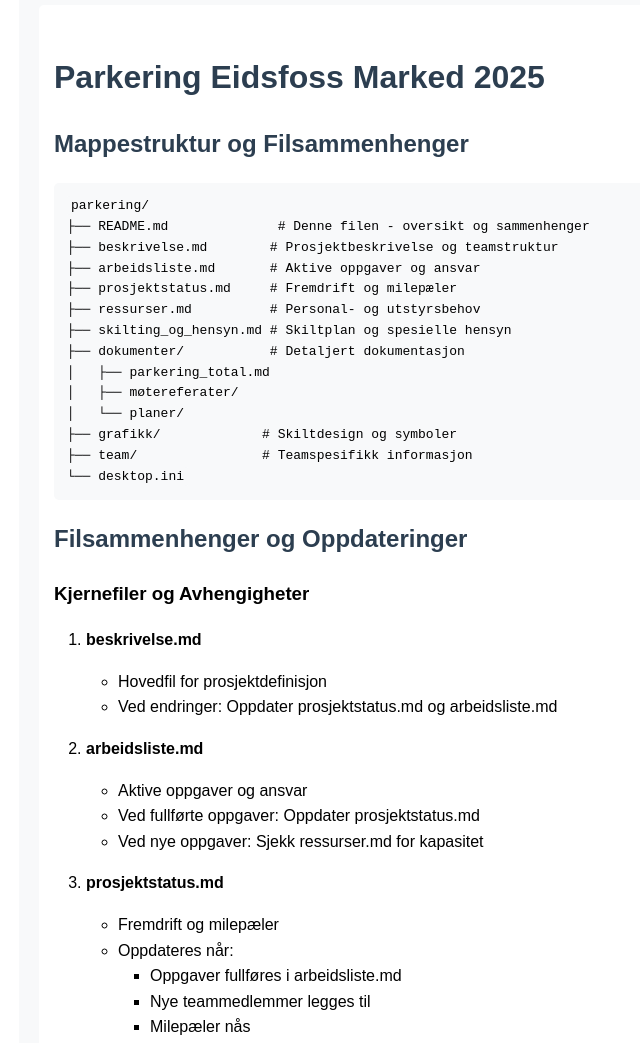
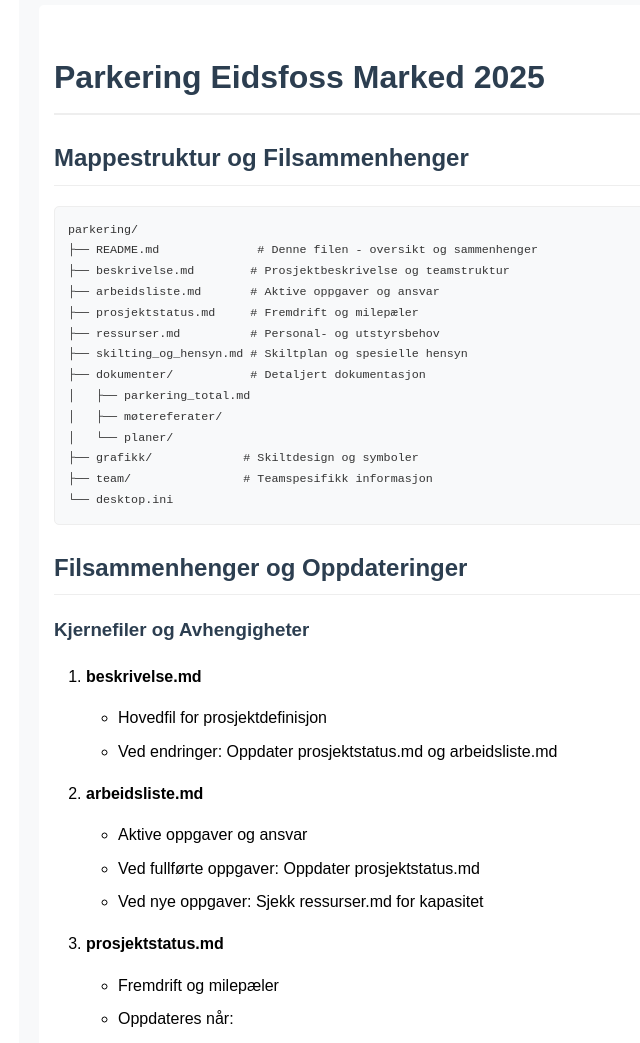
Before and after one commit to sagiet/sagiet.github.io, a plain HTML site: page parkering.html in a window 1280 px wide. Shown: the part 340-1383 px from the top of the page, without its empty margins (41-681 px from the left). Drawn offline with nearby package versions, Linux system fonts and the light colour scheme.

Commit message:
Forbedret Markdown-parsing og styling av innhold

```diff
--- a/parkering.html
+++ b/parkering.html
@@ -78,38 +78,98 @@
             padding: 15px;
             background-color: white;
             border-radius: 5px;
+            line-height: 1.6;
         }
-        .markdown-content h1 { font-size: 2em; margin-top: 1em; }
-        .markdown-content h2 { font-size: 1.5em; margin-top: 0.83em; }
-        .markdown-content h3 { font-size: 1.17em; margin-top: 1em; }
-        .markdown-content ul, .markdown-content ol { padding-left: 2em; }
+        .markdown-content h1 {
+            font-size: 2em;
+            margin-top: 1em;
+            color: #2c3e50;
+            border-bottom: 2px solid #eee;
+            padding-bottom: 0.3em;
+        }
+        .markdown-content h2 {
+            font-size: 1.5em;
+            margin-top: 1em;
+            color: #2c3e50;
+            border-bottom: 1px solid #eee;
+            padding-bottom: 0.3em;
+        }
+        .markdown-content h3 {
+            font-size: 1.17em;
+            margin-top: 1em;
+            color: #2c3e50;
+        }
+        .markdown-content ul,
+        .markdown-content ol {
+            padding-left: 2em;
+            margin: 1em 0;
+        }
+        .markdown-content li {
+            margin: 0.5em 0;
+        }
         .markdown-content code {
             background-color: #f8f9fa;
             padding: 2px 4px;
             border-radius: 3px;
             font-family: monospace;
+            font-size: 0.9em;
+            color: #e83e8c;
         }
         .markdown-content pre {
             background-color: #f8f9fa;
             padding: 1em;
             border-radius: 5px;
             overflow-x: auto;
+            border: 1px solid #eee;
+        }
+        .markdown-content pre code {
+            color: #333;
+            background: none;
+            padding: 0;
         }
         .markdown-content table {
             border-collapse: collapse;
             width: 100%;
             margin: 1em 0;
+            background-color: white;
         }
-        .markdown-content th, .markdown-content td {
+        .markdown-content th,
+        .markdown-content td {
             border: 1px solid #ddd;
             padding: 8px;
             text-align: left;
         }
         .markdown-content th {
             background-color: #f8f9fa;
+            font-weight: bold;
         }
         .markdown-content tr:nth-child(even) {
             background-color: #f8f9fa;
+        }
+        .markdown-content tr:hover {
+            background-color: #f5f5f5;
+        }
+        .markdown-content p {
+            margin: 1em 0;
+        }
+        .markdown-content blockquote {
+            margin: 1em 0;
+            padding-left: 1em;
+            border-left: 4px solid #eee;
+            color: #666;
+        }
+        .markdown-content img {
+            max-width: 100%;
+            height: auto;
+            display: block;
+            margin: 1em auto;
+        }
+        .markdown-content a {
+            color: #3498db;
+            text-decoration: none;
+        }
+        .markdown-content a:hover {
+            text-decoration: underline;
         }
     </style>
 </head>
@@ -120,7 +180,7 @@
 
         <div class="nav-menu">
             <a href="index.html">Hjem</a>
-            <a href="#" data-page="readme" class="active">README</a>
+            <a href="#" data-page="readme">README</a>
             <a href="#" data-page="beskrivelse">Beskrivelse</a>
             <a href="#" data-page="status">Status</a>
             <a href="#" data-page="arbeidsliste">Arbeidsliste</a>
@@ -129,7 +189,7 @@
         </div>
 
         <div class="content">
-            <div id="readme" class="file-section active">
+            <div id="readme" class="file-section">
                 <h3>README</h3>
                 <div class="markdown-content"></div>
             </div>
@@ -170,45 +230,67 @@
         // Konfigurer marked.js
         marked.setOptions({
             breaks: true,
-            gfm: true
+            gfm: true,
+            headerIds: true,
+            mangle: false
         });
 
         // Last inn Markdown-fil og vis den
         async function loadMarkdownFile(filename, elementId) {
             try {
                 const response = await fetch(filename);
+                if (!response.ok) {
+                    throw new Error(`HTTP error! status: ${response.status}`);
+                }
                 const text = await response.text();
-                document.querySelector(`#${elementId} .markdown-content`).innerHTML = marked.parse(text);
+                const htmlContent = marked.parse(text);
+                document.querySelector(`#${elementId} .markdown-content`).innerHTML = htmlContent;
             } catch (error) {
                 console.error(`Error loading ${filename}:`, error);
+                document.querySelector(`#${elementId} .markdown-content`).innerHTML =
+                    `<p style="color: red;">Kunne ikke laste innhold. Feilmelding: ${error.message}</p>`;
             }
         }
 
-        // Håndter menynavigasjon
-        document.querySelectorAll('.nav-menu a[data-page]').forEach(link => {
-            link.addEventListener('click', (e) => {
-                e.preventDefault();
-                const pageId = e.target.dataset.page;
-
+        // Håndter menynavigasjon og URL-hash
+        function showPage(pageId) {
             // Oppdater aktiv lenke
             document.querySelectorAll('.nav-menu a').forEach(a => a.classList.remove('active'));
-                e.target.classList.add('active');
+            document.querySelector(`.nav-menu a[data-page="${pageId}"]`)?.classList.add('active');
 
             // Vis valgt side, skjul andre
             document.querySelectorAll('.file-section').forEach(section => {
                 section.classList.remove('active');
             });
-                document.getElementById(pageId).classList.add('active');
-
+            const section = document.getElementById(pageId);
+            if (section) {
+                section.classList.add('active');
                 // Last inn innhold hvis det ikke er lastet inn ennå
                 if (!document.querySelector(`#${pageId} .markdown-content`).innerHTML) {
                     loadMarkdownFile(`parkering/${pageId}.md`, pageId);
                 }
+            }
+        }
+
+        // Håndter klikk på menylenker
+        document.querySelectorAll('.nav-menu a[data-page]').forEach(link => {
+            link.addEventListener('click', (e) => {
+                e.preventDefault();
+                const pageId = e.target.dataset.page;
+                window.location.hash = pageId;
+                showPage(pageId);
             });
         });
 
-        // Last inn README som standard
-        loadMarkdownFile('parkering/README.md', 'readme');
+        // Håndter direkte URL-navigasjon
+        window.addEventListener('hashchange', () => {
+            const pageId = window.location.hash.slice(1) || 'readme';
+            showPage(pageId);
+        });
+
+        // Initialiser siden
+        const initialPage = window.location.hash.slice(1) || 'readme';
+        showPage(initialPage);
     </script>
 </body>
 </html>
```
Lines whose indentation alone changed are shown as unchanged.
